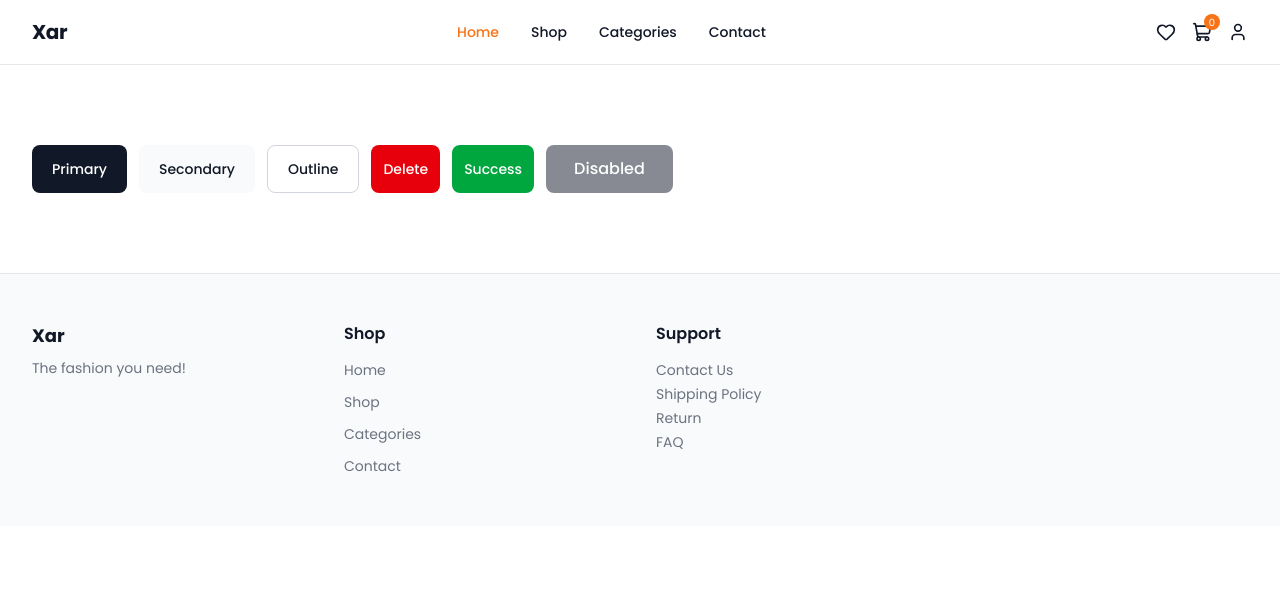
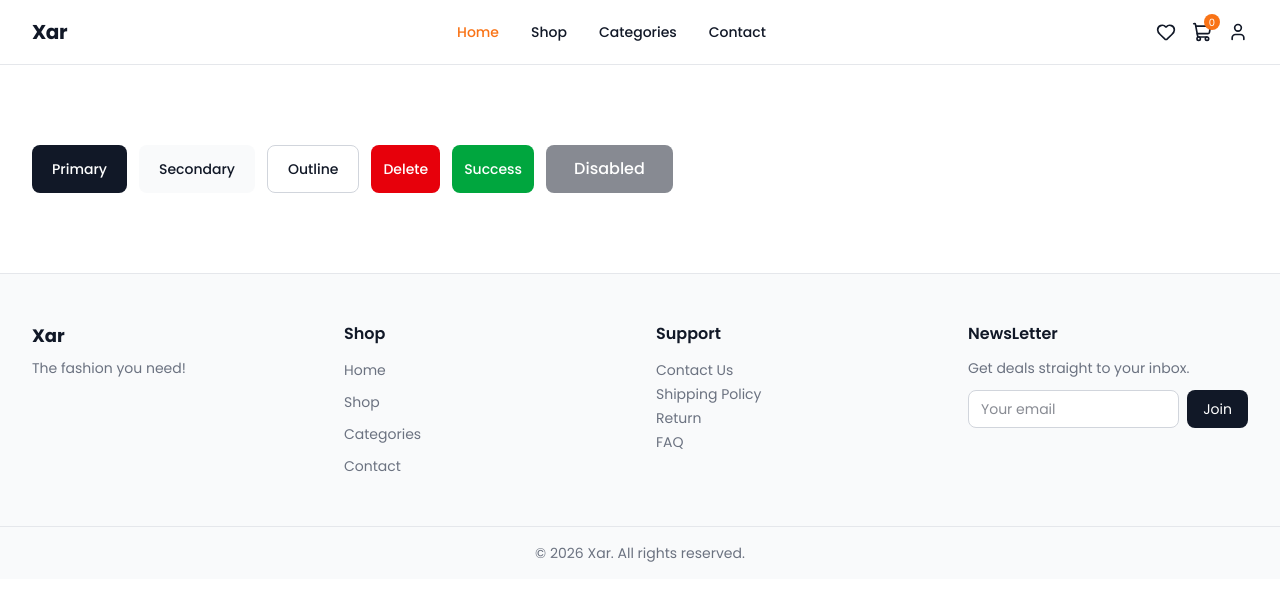
Before and after one commit to ahmad-008/Xar, a Next.js app: page / in a window 1280 px wide. Shown: the top 600 px of the page. Built offline with nearby package versions, Linux system fonts and the light colour scheme.

Commit message:
feat: add newsletter form and cached copyright year to Footer

```diff
--- a/src/components/layout/Footer.tsx
+++ b/src/components/layout/Footer.tsx
@@ -3,6 +3,7 @@
 import Link from "next/link";
 import Container from "@/components/ui/Container";
 import { NAV_LINKS, SITE_NAME } from "@/lib/constants";
+import { cacheLife } from "next/cache";
 
 //Footer Links
 const SUPPORT_LINKS = [
@@ -11,6 +12,18 @@ const SUPPORT_LINKS = [
     { label: "Return", href: "/returns" },
     { label: "FAQ", href: "/faq" },
 ];
+
+//Copyright Year
+// new Date() changes every call, so Cache Components won't prerender
+// it directly. "use cache" stores the result; cacheLife("days")
+// refreshes it daily, so the year rolls over on its own.
+
+async function CopyrightYear(){
+    "use cache";
+    cacheLife("days");
+    return <>{new Date().getFullYear()}</>;
+}
+
 
 export default function Footer() {
     return (
@@ -72,6 +85,38 @@ export default function Footer() {
                         }
 
                     </ul>
+                </div>
+
+                {/* 4th column*/}
+                <div>
+                    <h4 className="mb-3 font-semibold" >NewsLetter</h4>
+                    <p className="mb-3 text-sm text-muted">Get deals straight to your inbox.</p>
+
+                    <form className="flex gap-2" >
+                        <label htmlFor="newsletter-email" className="sr-only" >
+                            Email adress
+                        </label>
+                        <input
+                            id="newsletter-email"
+                            type="email"
+                            required
+                            placeholder="Your email"
+                            className="w-full rounded-lg border border-gray-300 bg-white px-3 py-2 text-sm outline-none focus:border-brand"
+                        />
+
+                        <button
+                            type="submit"
+                            className="rounded-lg bg-brand px-4 text-sm text-white hover:bg-brand-light"
+
+                        >
+                            Join
+                        </button>
+
+
+
+                    </form>
+
+
 
 
 
@@ -84,6 +129,11 @@ export default function Footer() {
 
             </Container>
 
+            {/*Bottom Bar*/}
+            <div className="border-t border-gray-200 py-4 text-center text-sm text-muted" >
+                © <CopyrightYear /> {SITE_NAME}. All rights reserved.
+            </div>
+
 
         </footer>
 
```
